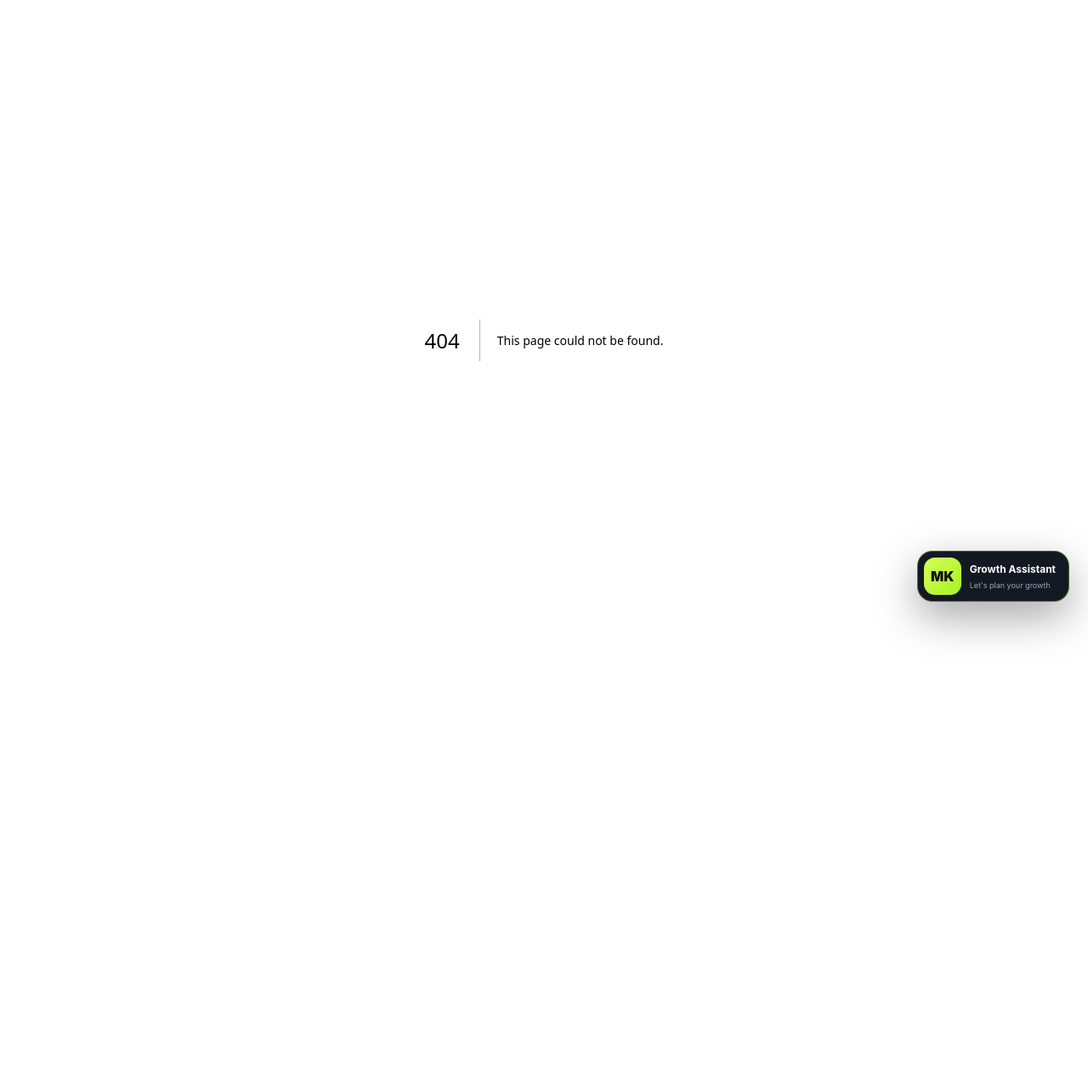
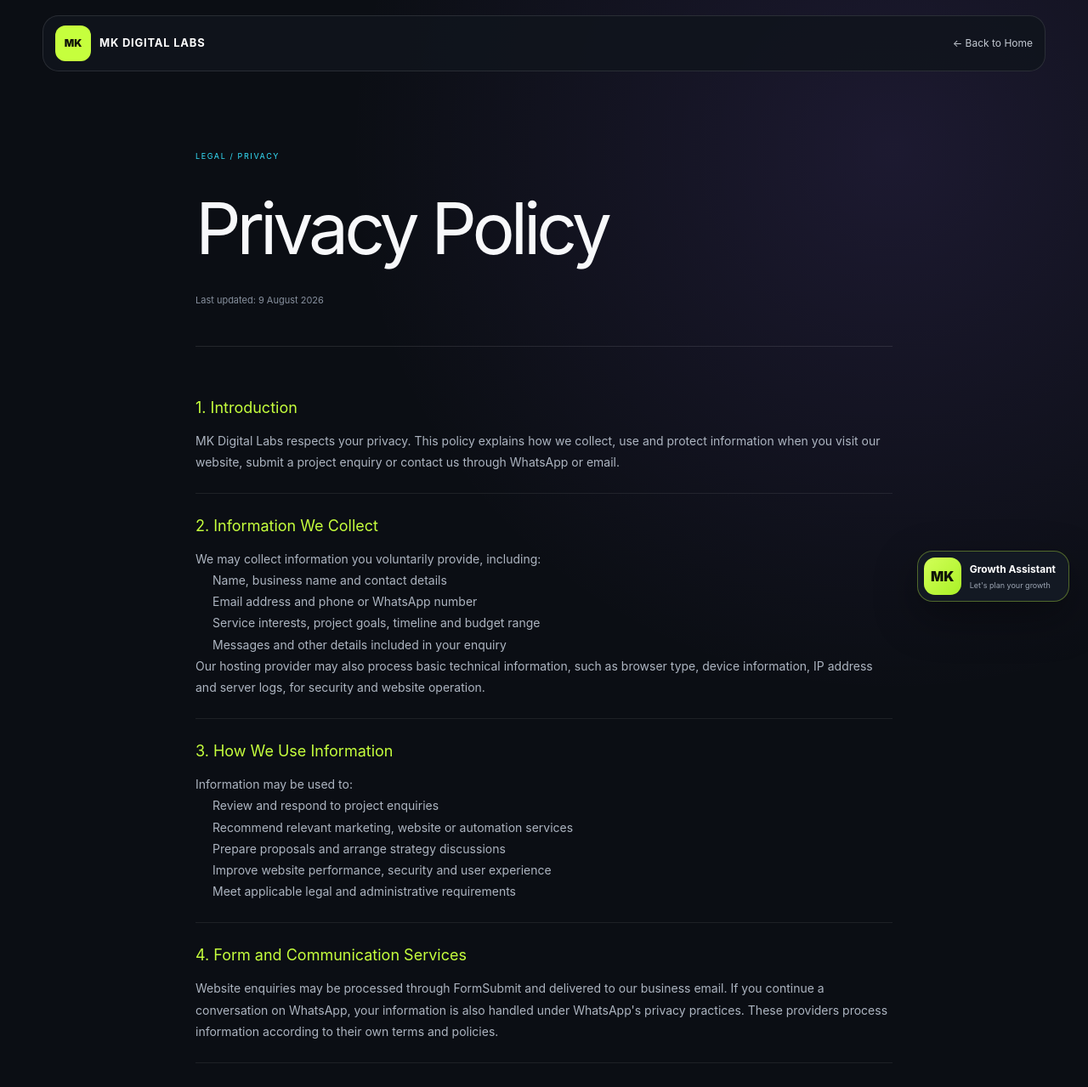
Before and after one commit to muzammilswatti7-lab/my-first-website, a Next.js app: page /privacy in a window 1280 px wide. Before the commit this address had no page. Shown: the top 1279 px of the page at 85% size. Before the commit the page ends 800 px from the top, so only its background shows below. Built offline with nearby package versions, Linux system fonts and the light colour scheme.

Commit message:
Add privacy policy and legal links

```diff
--- a/app/page.tsx
+++ b/app/page.tsx
@@ -562,7 +562,7 @@ useEffect(() => {
           <div className="footer-nav"><span>EXPLORE</span><a href="#services">Services</a><a href="#creative">Creative studio</a><a href="#system">Our system</a><a href="#process">Process</a><a href="#faq">FAQ</a></div>
           <div className="footer-nav"><span>CONTACT</span><a href="mailto:muzammilswatti7@gmail.com">Email us</a><a href={whatsapp} target="_blank" rel="noreferrer">WhatsApp</a><a href="#contact">Start a project</a></div>
         </div>
-        <div className="container footer-bottom"><span>© {new Date().getFullYear()} MK Digital Labs. All rights reserved.</span><span>PAKISTAN <i /> WORLDWIDE</span><a href="#home">BACK TO TOP ↑</a></div>
+        <div className="container footer-bottom"><span>© {new Date().getFullYear()} MK Digital Labs. All rights reserved.</span><a href="/privacy">PRIVACY POLICY</a><span>PAKISTAN <i /> WORLDWIDE</span><a href="#home">BACK TO TOP ↑</a></div>
       </footer>
 
       <a className="whatsapp-float" href={whatsapp} target="_blank" rel="noreferrer" aria-label="Chat with MK Digital Labs on WhatsApp"><i>WA</i><span>Let&apos;s talk</span></a>
--- /dev/null
+++ b/app/privacy/page.tsx
@@ -0,0 +1,271 @@
+import type { Metadata } from "next";
+import Link from "next/link";
+
+export const metadata: Metadata = {
+  title: "Privacy Policy",
+  description:
+    "Learn how MK Digital Labs collects, uses and protects information submitted through its website.",
+  alternates: { canonical: "/privacy" },
+};
+
+export default function PrivacyPage() {
+  return (
+    <main className="privacy-page">
+      <nav className="privacy-nav">
+        <Link href="/" className="privacy-brand">
+          <span>MK</span>
+          <strong>MK DIGITAL LABS</strong>
+        </Link>
+        <Link href="/">← Back to Home</Link>
+      </nav>
+
+      <header className="privacy-hero">
+        <small>LEGAL / PRIVACY</small>
+        <h1>Privacy Policy</h1>
+        <p>Last updated: 9 August 2026</p>
+      </header>
+
+      <article className="privacy-content">
+        <section>
+          <h2>1. Introduction</h2>
+          <p>
+            MK Digital Labs respects your privacy. This policy explains how we
+            collect, use and protect information when you visit our website,
+            submit a project enquiry or contact us through WhatsApp or email.
+          </p>
+        </section>
+
+        <section>
+          <h2>2. Information We Collect</h2>
+          <p>We may collect information you voluntarily provide, including:</p>
+          <ul>
+            <li>Name, business name and contact details</li>
+            <li>Email address and phone or WhatsApp number</li>
+            <li>Service interests, project goals, timeline and budget range</li>
+            <li>Messages and other details included in your enquiry</li>
+          </ul>
+          <p>
+            Our hosting provider may also process basic technical information,
+            such as browser type, device information, IP address and server
+            logs, for security and website operation.
+          </p>
+        </section>
+
+        <section>
+          <h2>3. How We Use Information</h2>
+          <p>Information may be used to:</p>
+          <ul>
+            <li>Review and respond to project enquiries</li>
+            <li>Recommend relevant marketing, website or automation services</li>
+            <li>Prepare proposals and arrange strategy discussions</li>
+            <li>Improve website performance, security and user experience</li>
+            <li>Meet applicable legal and administrative requirements</li>
+          </ul>
+        </section>
+
+        <section>
+          <h2>4. Form and Communication Services</h2>
+          <p>
+            Website enquiries may be processed through FormSubmit and delivered
+            to our business email. If you continue a conversation on WhatsApp,
+            your information is also handled under WhatsApp&apos;s privacy
+            practices. These providers process information according to their
+            own terms and policies.
+          </p>
+        </section>
+
+        <section>
+          <h2>5. Sharing of Information</h2>
+          <p>
+            We do not sell or rent personal information. Information may be
+            shared only with service providers required to operate the website,
+            deliver communications or complete an agreed project, or when
+            required by law.
+          </p>
+        </section>
+
+        <section>
+          <h2>6. Data Retention and Security</h2>
+          <p>
+            We retain enquiry information only for as long as reasonably needed
+            for communication, business records and legal obligations. We use
+            reasonable safeguards, but no internet transmission or storage
+            system can be guaranteed completely secure.
+          </p>
+        </section>
+
+        <section>
+          <h2>7. Your Choices</h2>
+          <p>
+            You may request access, correction or deletion of personal
+            information you have submitted, subject to applicable legal and
+            business-record requirements.
+          </p>
+        </section>
+
+        <section>
+          <h2>8. International Enquiries</h2>
+          <p>
+            MK Digital Labs is based in Pakistan and serves clients worldwide.
+            Information may therefore be processed in Pakistan or through
+            service providers operating in other countries.
+          </p>
+        </section>
+
+        <section>
+          <h2>9. Policy Updates</h2>
+          <p>
+            We may update this policy when our website, services or legal
+            requirements change. The latest version will be published on this
+            page with an updated date.
+          </p>
+        </section>
+
+        <section>
+          <h2>10. Contact</h2>
+          <p>
+            For privacy questions or requests, email{" "}
+            <a href="mailto:muzammilswatti7@gmail.com">
+              muzammilswatti7@gmail.com
+            </a>
+            .
+          </p>
+        </section>
+      </article>
+
+      <footer className="privacy-footer">
+        <span>© 2026 MK Digital Labs</span>
+        <Link href="/quote">Request a project quote →</Link>
+      </footer>
+
+      <style>{`
+        .privacy-page {
+          min-height: 100vh;
+          padding: 18px 22px 50px;
+          color: #f7f8fa;
+          background:
+            radial-gradient(circle at 82% 8%, rgba(155,108,255,.12), transparent 28%),
+            #0b0e14;
+          font-family: Inter, Arial, sans-serif;
+        }
+
+        .privacy-nav {
+          width: min(1180px, 100%);
+          min-height: 66px;
+          margin: auto;
+          padding: 9px 14px;
+          display: flex;
+          align-items: center;
+          justify-content: space-between;
+          border: 1px solid rgba(255,255,255,.11);
+          border-radius: 19px;
+          background: rgba(17,21,29,.88);
+        }
+
+        .privacy-nav a {
+          color: #c3c9d2;
+          text-decoration: none;
+          font-size: 12px;
+        }
+
+        .privacy-brand {
+          display: flex;
+          align-items: center;
+          gap: 10px;
+        }
+
+        .privacy-brand span {
+          width: 42px;
+          height: 42px;
+          display: grid;
+          place-items: center;
+          color: #101508;
+          border-radius: 12px;
+          background: #c6ff3d;
+          font-weight: 900;
+        }
+
+        .privacy-brand strong {
+          color: white;
+          font-size: 13px;
+          letter-spacing: .06em;
+        }
+
+        .privacy-hero,
+        .privacy-content,
+        .privacy-footer {
+          width: min(820px, 100%);
+          margin-inline: auto;
+        }
+
+        .privacy-hero {
+          padding: 85px 0 45px;
+          border-bottom: 1px solid rgba(255,255,255,.1);
+        }
+
+        .privacy-hero small {
+          color: #36e4ff;
+          font-size: 9px;
+          letter-spacing: .18em;
+        }
+
+        .privacy-hero h1 {
+          margin: 13px 0;
+          font-size: clamp(48px, 8vw, 84px);
+          letter-spacing: -.06em;
+        }
+
+        .privacy-hero p {
+          color: #87909e;
+          font-size: 11px;
+        }
+
+        .privacy-content {
+          padding: 34px 0;
+        }
+
+        .privacy-content section {
+          padding: 24px 0;
+          border-bottom: 1px solid rgba(255,255,255,.08);
+        }
+
+        .privacy-content h2 {
+          margin: 0 0 13px;
+          color: #c6ff3d;
+          font-size: 18px;
+        }
+
+        .privacy-content p,
+        .privacy-content li {
+          color: #adb5c1;
+          font-size: 14px;
+          line-height: 1.8;
+        }
+
+        .privacy-content ul {
+          padding-left: 20px;
+        }
+
+        .privacy-content a,
+        .privacy-footer a {
+          color: #36e4ff;
+        }
+
+        .privacy-footer {
+          padding-top: 25px;
+          display: flex;
+          justify-content: space-between;
+          color: #78818e;
+          font-size: 11px;
+        }
+
+        @media (max-width: 600px) {
+          .privacy-page { padding: 10px 12px 40px; }
+          .privacy-brand strong { display: none; }
+          .privacy-hero { padding-top: 55px; }
+          .privacy-footer { gap: 15px; flex-direction: column; }
+        }
+      `}</style>
+    </main>
+  );
+}
--- a/app/quote/page.tsx
+++ b/app/quote/page.tsx
@@ -231,7 +231,13 @@ export default function QuotePage() {
           <label className="consent">
             <input required type="checkbox" name="consent" value="Accepted" />
             <span>
-              I agree to be contacted regarding this project enquiry.
+                <span>
+  I agree to be contacted regarding this project enquiry and accept the{" "}
+  <Link href="/privacy" className="privacy-link">
+    Privacy Policy
+  </Link>
+  .
+</span>
             </span>
           </label>
 
@@ -572,7 +578,11 @@ export default function QuotePage() {
   text-decoration: none;
   font-size: 12px;
 }
-
+:global(.privacy-link) {
+  color: #36e4ff;
+  text-decoration: underline;
+  text-underline-offset: 3px;
+}
         @media (max-width: 850px) {
           .quote-layout {
             margin-top: 55px;
--- a/app/sitemap.ts
+++ b/app/sitemap.ts
@@ -22,5 +22,11 @@ export default function sitemap(): MetadataRoute.Sitemap {
       changeFrequency: "monthly",
       priority: 0.9,
     },
+    {
+      url: `${baseUrl}/privacy`,
+      lastModified: new Date(),
+      changeFrequency: "yearly",
+      priority: 0.4,
+    },
   ];
 }
```
